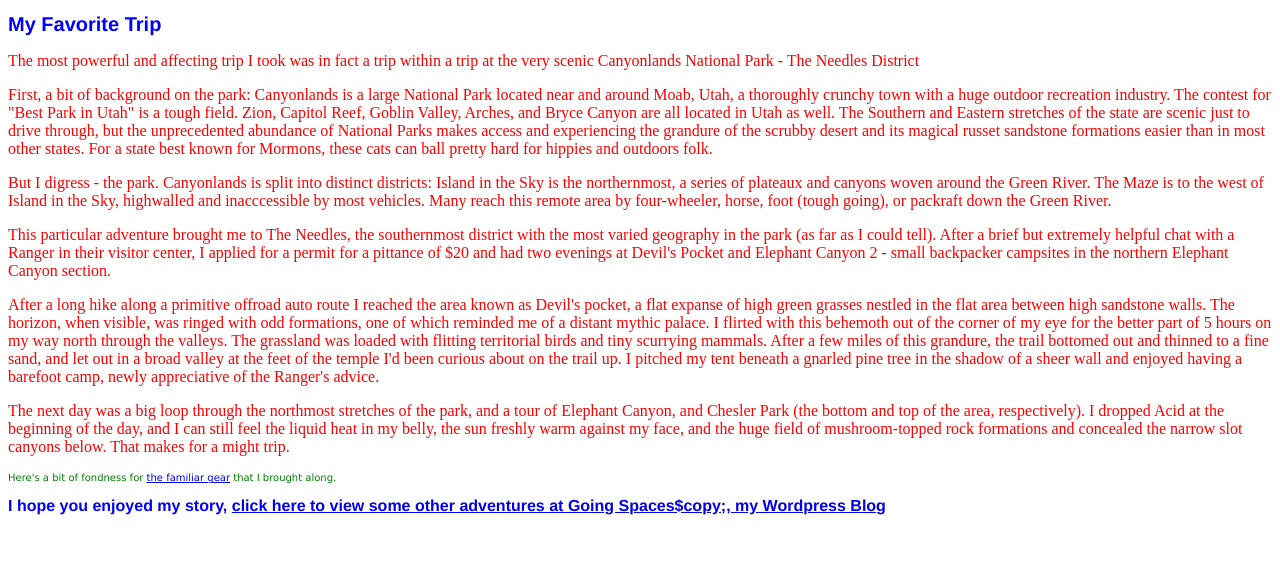
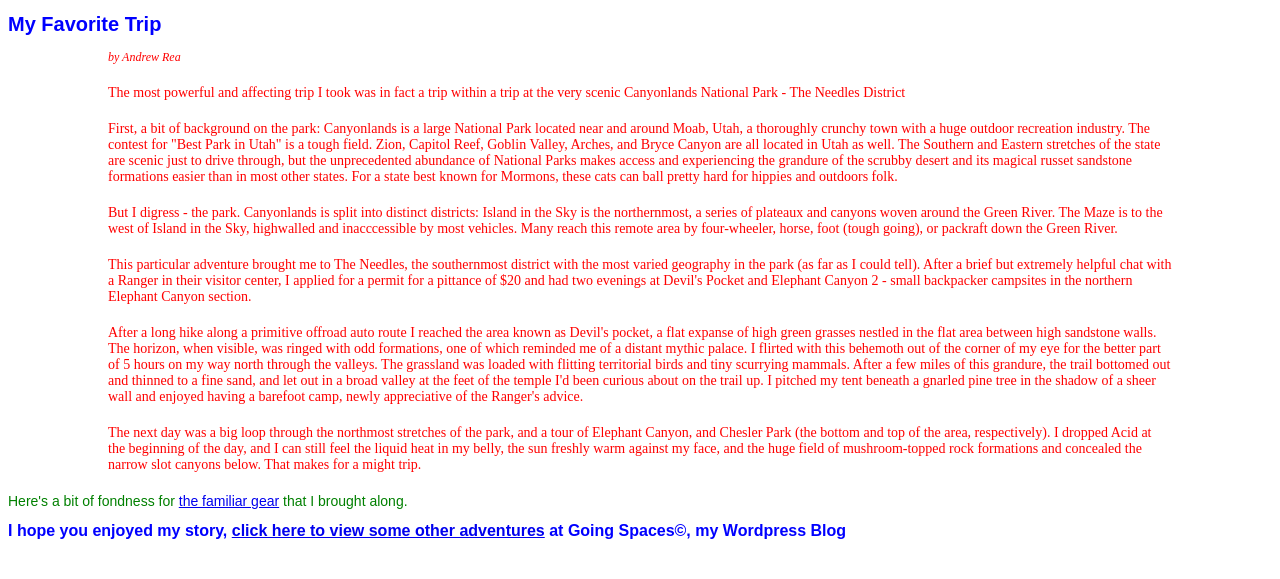
Before and after one commit to therealandrewrea/html-me-something3, a plain HTML site: page index.html in a window 1280 px wide. Drawn offline with Linux system fonts and the light colour scheme.

Commit message:
updates to CSS added byline id and refined margins - additional content in index - this is a bad commit note that's super vague

```diff
--- a/index.html
+++ b/index.html
@@ -7,6 +7,7 @@
         <body>
             <header>
                 <h1>My Favorite Trip</h1>
+                <p id="byline">by Andrew Rea</p>
             </header>
                 <main>
                     <p>The most powerful and affecting trip I took was in fact a trip within a trip at the very scenic Canyonlands National Park - The Needles District</p>
@@ -18,6 +19,6 @@
                     <article class="reference">Here's a bit of fondness for <a href="https://goingspaces.wordpress.com/2016/08/14/first-blog-post/">the familiar gear</a> that I brought along.</article>
                 </main>
             <footer>
-                <h2>I hope you enjoyed my story, <a href="https://goingspaces.wordpress.com/">click here to view some other adventures at Going Spaces$copy;, my Wordpress Blog</a>
+                <h2>I hope you enjoyed my story, <a href="https://goingspaces.wordpress.com/">click here to view some other adventures</a> at Going Spaces&#169;, my Wordpress Blog</h2>
             </footer>
         </body>
--- a/stylesheet.css
+++ b/stylesheet.css
@@ -1,24 +1,36 @@
 body {
     color: red;
 }
-
+p {
+    font-size:14px;
+    margin-top:10px;
+    margin-left:100px;
+    margin-right:100px;
+    margin-bottom:20px;
+}
 h2 {
     color: blue;
     font-size: 16px;
-    font-family: helvetica;
+    font-family: 'Julius Sans One', sans-serif;
+    padding-bottom: 35px;
 }
 
 h1 {
-    font-family: helvetica;
+    font-family: 'Julius Sans One', sans-serif;
     font-size: 20px;
     color: blue;
 }
 article {
-    font-family:verdana;
-    font-size: 10px;
+    font-family:'Julius Sans One', sans-serif;
+    font-size: 14px;
     color: green;
 }
 
 hover { /*want hovered hyperlinks to go purple*/
     color: purple;
 }
+
+#byline {
+    font-style:italic;
+    font-size:12px;
+}
```
